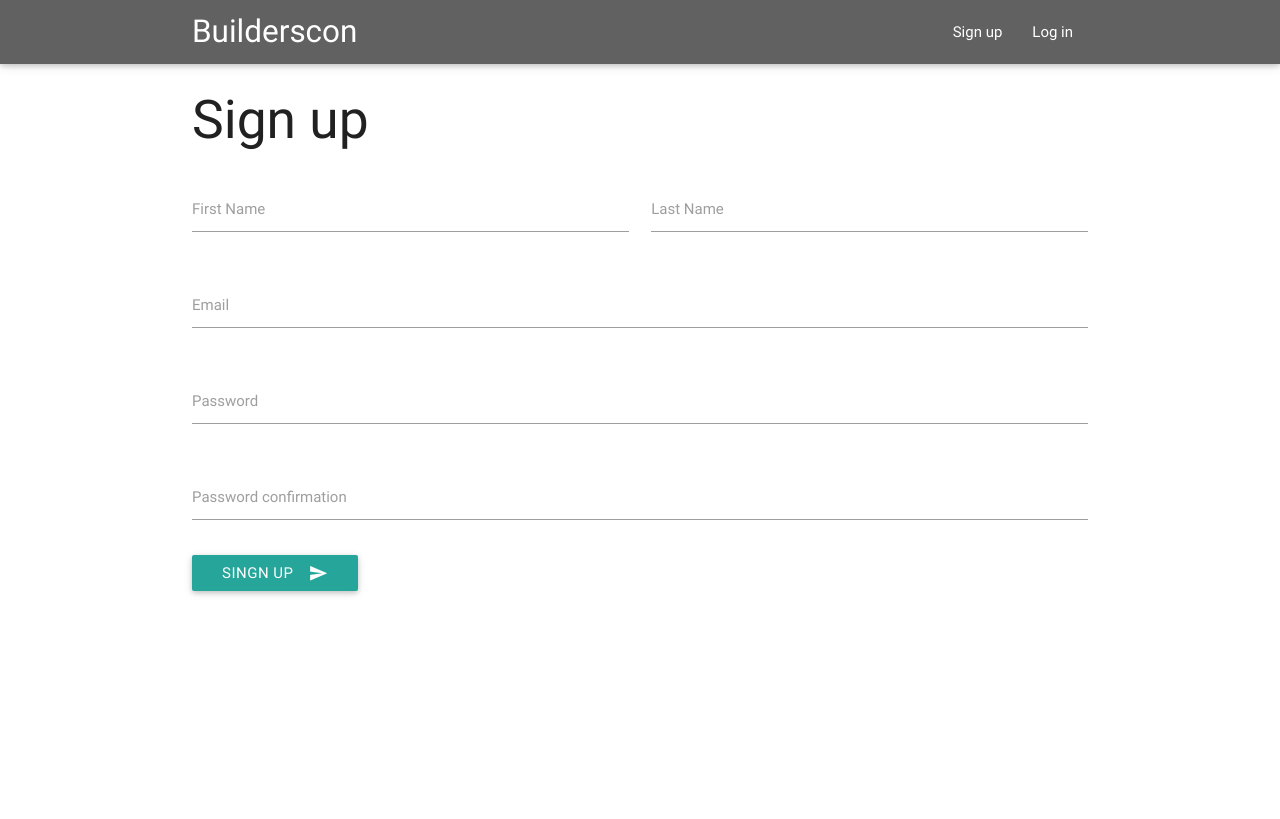
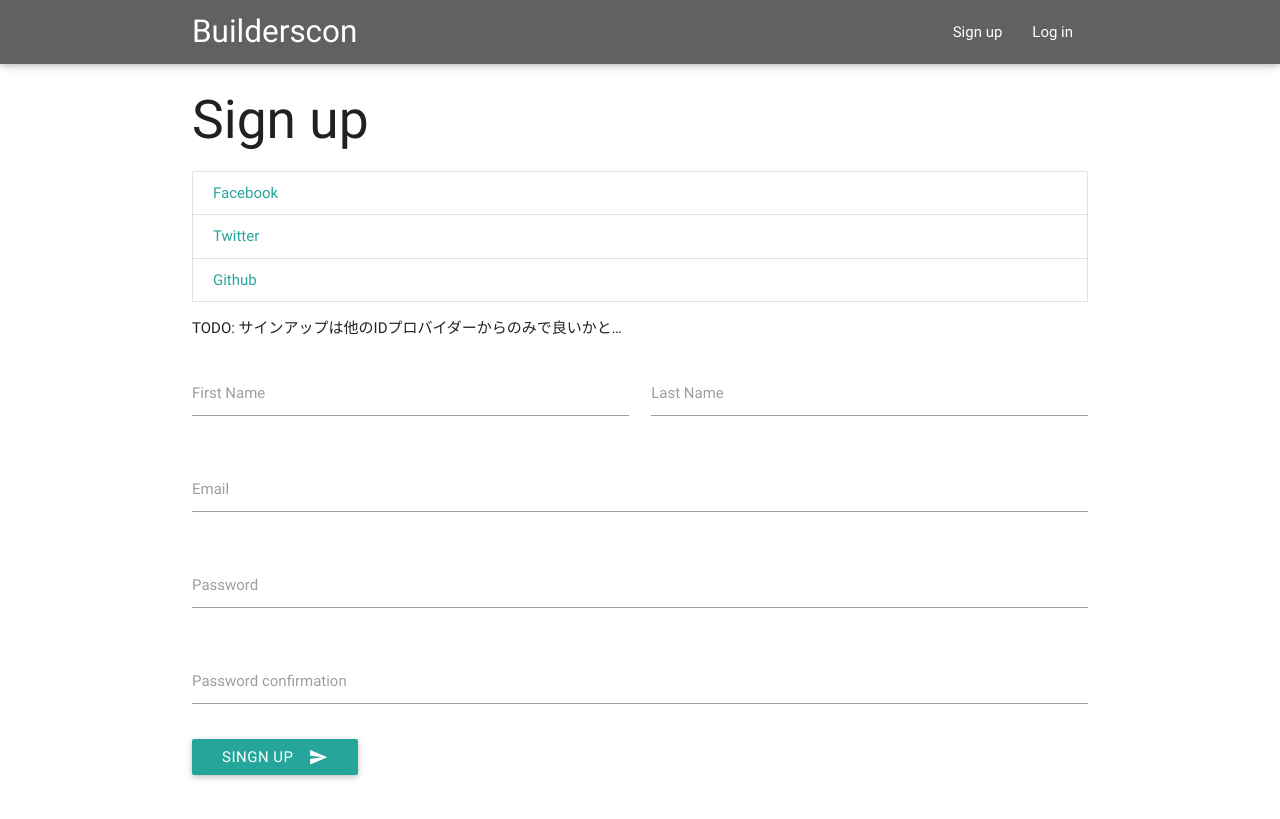
Before and after one commit to builderscon/octav, a Jekyll site: the page built from signup.html, in a window 1280 px wide. Shown: the top 819 px of the page. Built offline with Jekyll 4.4.1, drawn with Linux system fonts in a browser that asks for light colours; nearby versions of some CDN libraries.

Commit message:
Signup from SNSes

```diff
--- a/signup.html
+++ b/signup.html
@@ -4,6 +4,14 @@ lang: ja
 title: Sign up
 ---
 <h2>Sign up</h2>
+
+<div class="collection">
+  <a href="#" class="collection-item">Facebook</a>
+  <a href="#" class="collection-item">Twitter</a>
+  <a href="#" class="collection-item">Github</a>
+</div>
+
+<p>TODO: サインアップは他のIDプロバイダーからのみで良いかと…</p>
 
 <div class="row">
   <form class="col s12">
```
